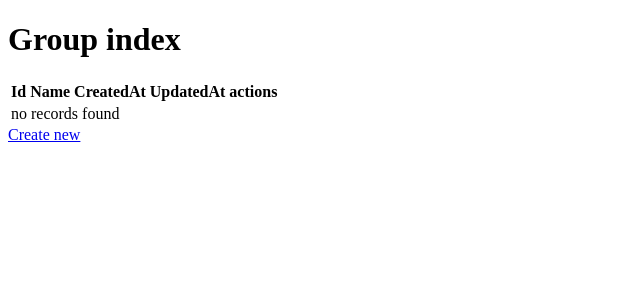
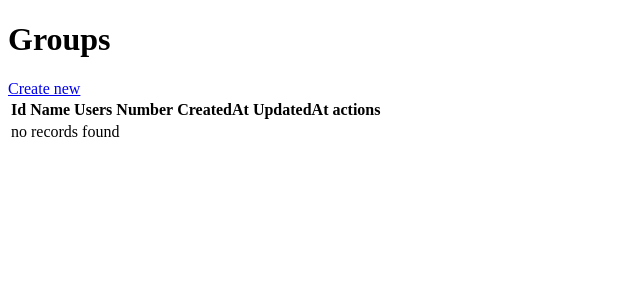
Before and after one commit to islamaskar/ums, a Symfony app: template templates/group/index.html.twig in a window 1280 px wide. Shown: the top 300 px of the page, without its empty margins (0-640 px from the left). Run offline with Twig, Linux system fonts and the light colour scheme; the template is opened without the code that fills it, so the values that code supplies are empty; some libraries are stand-ins or nearby versions.

Commit message:
Refactor design and some functionality for Group resource

```diff
--- a/templates/group/_delete_form.html.twig
+++ b/templates/group/_delete_form.html.twig
@@ -1,5 +1,4 @@
-<form method="post" action="{{ path('group_delete', {'id': group.id}) }}" onsubmit="return confirm('Are you sure you want to delete this item?');">
+<form method="post" action="{{ path('group_delete', {'id': group.id}) }}" >
     <input type="hidden" name="_method" value="DELETE">
     <input type="hidden" name="_token" value="{{ csrf_token('delete' ~ group.id) }}">
-    <button class="btn">Delete</button>
 </form>
--- a/templates/group/_form.html.twig
+++ b/templates/group/_form.html.twig
@@ -1,4 +1,4 @@
 {{ form_start(form) }}
     {{ form_widget(form) }}
-    <button class="btn">{{ button_label|default('Save') }}</button>
+    <button class="btn btn-primary">{{ button_label|default('Save') }}</button>
 {{ form_end(form) }}
--- a/templates/group/index.html.twig
+++ b/templates/group/index.html.twig
@@ -1,15 +1,18 @@
 {% extends 'base.html.twig' %}
 
-{% block title %}Group index{% endblock %}
+{% block title %}Groups{% endblock %}
 
 {% block body %}
-    <h1>Group index</h1>
-
-    <table class="table">
+    <div class="mt-2 mb-2">
+        <h1 class="page-heading">Groups</h1>
+        <a href="{{ path('group_new') }}" class="btn btn-outline-primary heading-btn">Create new</a>
+    </div>
+    <table class="table table-hover">
         <thead>
             <tr>
                 <th>Id</th>
                 <th>Name</th>
+                <th>Users Number</th>
                 <th>CreatedAt</th>
                 <th>UpdatedAt</th>
                 <th>actions</th>
@@ -20,11 +23,15 @@
             <tr>
                 <td>{{ group.id }}</td>
                 <td>{{ group.name }}</td>
+                <td>{{ group.users.count}}</td>
                 <td>{{ group.createdAt ? group.createdAt|date('Y-m-d H:i:s') : '' }}</td>
                 <td>{{ group.updatedAt ? group.updatedAt|date('Y-m-d H:i:s') : '' }}</td>
                 <td>
-                    <a href="{{ path('group_show', {'id': group.id}) }}">show</a>
-                    <a href="{{ path('group_edit', {'id': group.id}) }}">edit</a>
+                    <a href="{{ path('group_show', {'id': group.id}) }}"><span class="fas fa-eye"></span></a>
+                    <a href="{{ path('group_edit', {'id': group.id}) }}"><span class="fas fa-edit"></a>
+                    <a href="#" class="delete_link"><span class="fas fa-trash-alt"></a>
+                    {{ include('group/_delete_form.html.twig') }}
+
                 </td>
             </tr>
         {% else %}
@@ -35,5 +42,4 @@
         </tbody>
     </table>
 
-    <a href="{{ path('group_new') }}">Create new</a>
 {% endblock %}
--- a/templates/group/new.html.twig
+++ b/templates/group/new.html.twig
@@ -3,9 +3,9 @@
 {% block title %}New Group{% endblock %}
 
 {% block body %}
-    <h1>Create new Group</h1>
+    <h1>Create Group</h1>
 
     {{ include('group/_form.html.twig') }}
 
-    <a href="{{ path('group_index') }}">back to list</a>
+    <a href="{{ path('group_index') }}" class="btn btn-dark mt-2"> < back to list</a>
 {% endblock %}
```
Also changed, not shown: src/Controller/GroupController.php (+11 -5 lines), src/Entity/Group.php (+11 -11 lines), src/Form/GroupType.php (+8 -2 lines), templates/group/edit.html.twig (+5 -4 lines), templates/group/show.html.twig (+21 -6 lines).
